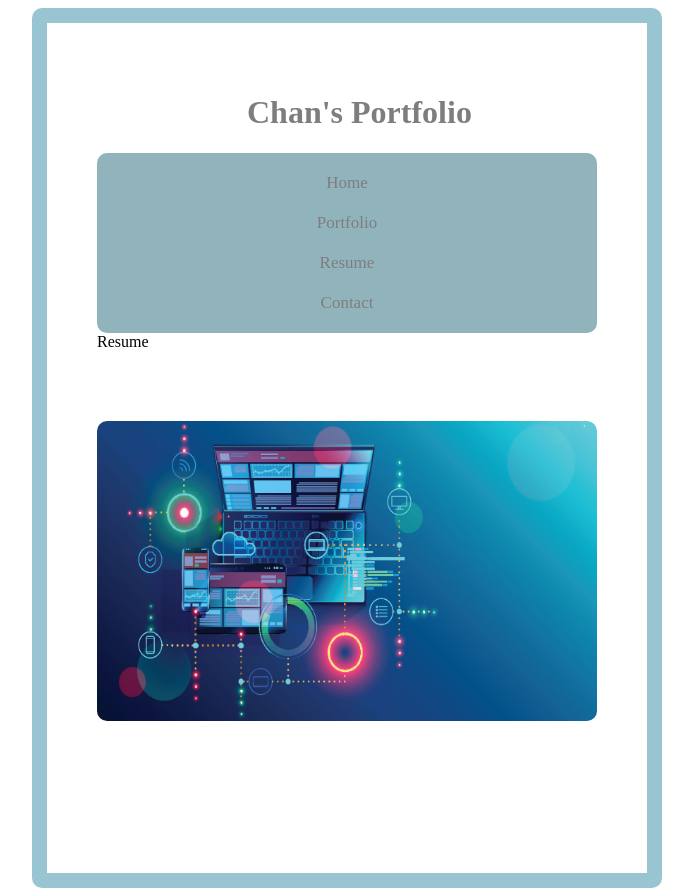
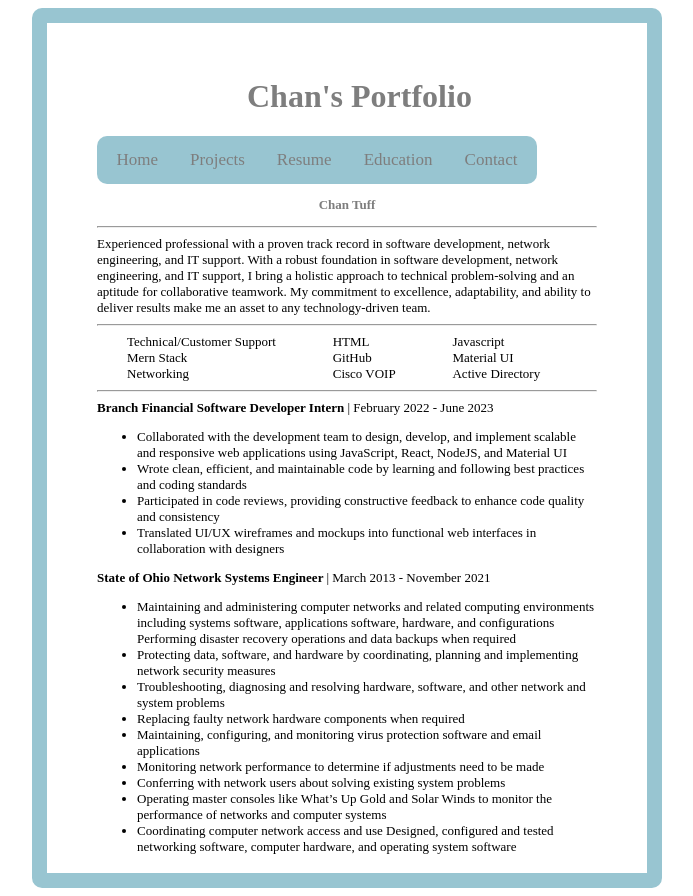
Before and after one commit to chantuff/Personal_Portfolio_Website, a React (Vite) app in the folder Portfolio_Website/: page /resume in a window 1280 px wide. Shown: the whole page, without its empty margins (526-1219 px from the left). Built offline with nearby package versions, Linux system fonts and the light colour scheme.

Commit message:
added pages and components

```diff
--- a/Portfolio_Website/src/App.css
+++ b/Portfolio_Website/src/App.css
@@ -9,15 +9,20 @@
 }
 
 .header {
-  top: 0;
   color: #7e7e7e;
   margin-left: 150px;
+  margin-top: 5px;
 }
 .nav {
-  margin-top: 10px;
-  background-color: #0e5b6e75;
+  top: 0;
+  display: flex;
+  width: 55vh;
+  justify-content: center;
+
+  background-color: #1f829b75;
   overflow: hidden;
   border-radius: 10px;
+
 }
 
 .nav a {
@@ -42,3 +47,65 @@ img {
   height: 300px;
   border-radius: 10px;
 }
+p {
+  font-size: small;
+  text-align: center;
+  color: #7e7e7e;
+}
+
+.skills {
+font-size: small;
+  display: grid;
+  grid-template-columns: auto auto auto;
+  margin-left: 30px;
+  border-bottom: 10px;
+}
+
+.objective {
+  font-size: small;
+}
+.item1 {
+   grid-column: 1;
+}
+.item2 {
+   grid-column: 2;
+}
+.item3 {
+   grid-column: 3;
+}
+.item4 {
+   grid-column: 1;
+}
+.item5 {
+   grid-column: 2;
+}
+.item6 {
+   grid-column: 3;
+}
+.item7 {
+   grid-column: 1;
+}
+.item8 {
+   grid-column: 2;
+}
+
+.jobs {
+  font-size: small;
+}
+
+.education {
+  font-size: small;
+  margin-top: 20px;
+
+}
+
+.certs {
+  text-align: center;
+}
+
+
+
+.contact {
+  margin-top: 20px;
+  font-size: small;
+}
--- a/Portfolio_Website/src/App.jsx
+++ b/Portfolio_Website/src/App.jsx
@@ -1,10 +1,11 @@
 import "./App.css";
 import { Route, Routes } from "react-router-dom";
 import Home from "./pages/Home";
-import Portfolio from "./pages/Portfolio";
+import Projects from "./pages/Projects";
 import Resume from "./pages/Resume";
 import Contact from "./pages/Contact";
 import Nav from "./components/Nav";
+import Education from "./pages/Education";
 
 function App() {
   return (
@@ -14,11 +15,12 @@ function App() {
       <Nav />
       <Routes>
         <Route path="/" element={<Home />} />
-        <Route path="/portfolio" element={<Portfolio />} />
+        <Route path="/projects" element={<Projects />} />
         <Route path="/resume" element={<Resume />} />
+        <Route path="/education" element={<Education />} />
         <Route path="/contact" element={<Contact />} />
       </Routes>
-      <img src="web-development-banner.jpg"></img>
+
     </div>
   );
 }
--- a/Portfolio_Website/src/components/Nav.jsx
+++ b/Portfolio_Website/src/components/Nav.jsx
@@ -6,11 +6,14 @@ function Nav() {
       <Link to="/">
         <div>Home</div>
       </Link>
-      <Link to="/portfolio">
-        <div>Portfolio</div>
+      <Link to="/projects">
+        <div>Projects</div>
       </Link>
       <Link to="/Resume">
         <div>Resume</div>
+      </Link>
+      <Link to="/Education">
+        <div>Education</div>
       </Link>
       <Link to="/Contact">
         <div>Contact</div>
--- a/Portfolio_Website/src/pages/Contact.jsx
+++ b/Portfolio_Website/src/pages/Contact.jsx
@@ -1,9 +1,21 @@
-import React from 'react'
+import React from "react";
 
 function Contact() {
   return (
-    <div>Contact</div>
-  )
+    <>
+      <div className="contact">
+        Thank you for taking the time to view my portfolio, feel free to reach
+        out to me.<br></br>
+        Chan Tuff<br></br>
+        Columbus, Ohio <br></br>
+        Email: chan.tuff@yahoo.com<br></br>
+        Phone: (614)806-4433<br></br>
+      </div>
+      <a href="https://www.linkedin.com/in/chan-tuff/">LinkedIn</a>
+      <br></br>
+      <a href="https://github.com/chantuff">GitHub</a>
+    </>
+  );
 }
 
-export default Contact
+export default Contact;
--- /dev/null
+++ b/Portfolio_Website/src/pages/Education.jsx
@@ -0,0 +1,22 @@
+import React from "react";
+
+function Education() {
+  return (
+    <div className="education">
+        <div className="certs">
+      <strong>Education and Certifications</strong><br></br>
+      </div>
+      <br></br>
+      Per Scholas Women In Software Engineering Bootcamp January 2024<br></br>
+      W3Schools Certified Front
+      End Developer Certificate June 2023 <br></br>
+      Branch Front End Software Developer Bootcamp
+      Certificate December 2021 <br></br>
+      Google IT Support Certificate March 2021<br></br>
+      Technology Education College (Kaplan), Columbus, Ohio AAB Computer
+      Information Systems November 2001
+    </div>
+  );
+}
+
+export default Education;
--- a/Portfolio_Website/src/pages/Home.jsx
+++ b/Portfolio_Website/src/pages/Home.jsx
@@ -2,7 +2,9 @@ import React from 'react'
 
 function Home() {
   return (
-    <div>Home</div>
+    <div>
+    <img src="web-development-banner.jpg"></img>
+    </div>
   )
 }
 
--- a/Portfolio_Website/src/pages/Portfolio.jsx
+++ /dev/null
@@ -1,9 +0,0 @@
-import React from 'react'
-
-function Portfolio() {
-  return (
-    <div>Portfolio</div>
-  )
-}
-
-export default Portfolio
--- /dev/null
+++ b/Portfolio_Website/src/pages/Projects.jsx
@@ -0,0 +1,9 @@
+import React from 'react'
+
+function Projects() {
+  return (
+    <div>Projects</div>
+  )
+}
+
+export default Projects
--- a/Portfolio_Website/src/pages/Resume.jsx
+++ b/Portfolio_Website/src/pages/Resume.jsx
@@ -2,7 +2,88 @@ import React from 'react'
 
 function Resume() {
   return (
-    <div>Resume</div>
+    <div class="box">
+      <p>
+        <strong>Chan Tuff</strong>
+
+
+      </p>
+      <hr class="line" />
+      <div class="objective">
+        Experienced professional with a proven track record in software
+        development, network engineering, and IT support. With a robust
+        foundation in software development, network engineering, and IT support,
+        I bring a holistic approach to technical problem-solving and an aptitude
+        for collaborative teamwork. My commitment to excellence, adaptability,
+        and ability to deliver results make me an asset to any technology-driven
+        team.
+      </div>
+
+      <hr class="line2" />
+      <div class="skills">
+
+    <div class="item1">Technical/Customer Support</div>
+    <div class="item2">HTML</div>
+    <div class="item3">Javascript</div>
+    <div class="item4">Mern Stack</div>
+    <div class="item5">GitHub</div>
+    <div class="item6">Material UI</div>
+    <div class="item7">Networking</div>
+    <div class="item8">Cisco VOIP</div>
+    <div class="item9">Active Directory</div>
+
+      </div>
+      <hr class="line3" />
+      <div class="jobs">
+        <strong>Branch Financial Software Developer Intern </strong> | February 2022 -
+        June 2023
+
+        <br />
+        <ul>
+          <li>
+            Collaborated with the development team to design, develop, and
+            implement scalable and responsive web applications using JavaScript,
+            React, NodeJS, and Material UI
+          </li>
+          <li>
+            Wrote clean, efficient, and maintainable code by learning and
+            following best practices and coding standards
+          </li>
+          <li>
+            Participated in code reviews, providing constructive feedback to
+            enhance code quality and consistency
+          </li>
+          <li>
+            Translated UI/UX wireframes and mockups into functional web
+            interfaces in collaboration with designers
+          </li>
+        </ul>
+
+
+
+      <strong>State of Ohio Network Systems Engineer </strong>| March 2013 - November 2021
+      <br></br>
+
+      <ul>
+      <li>Maintaining and administering computer networks and related computing
+      environments including systems software, applications software, hardware,
+      and configurations Performing disaster recovery operations and data
+      backups when required</li>
+      <li>Protecting data, software, and hardware by
+      coordinating, planning and implementing network security measures</li>
+      <li>Troubleshooting, diagnosing and resolving hardware, software, and other
+      network and system problems </li><li>Replacing faulty network hardware components
+      when required</li><li> Maintaining, configuring, and monitoring virus protection
+      software and email applications</li><li> Monitoring network performance to
+      determine if adjustments need to be made</li><li> Conferring with network users
+      about solving existing system problems </li><li>Operating master consoles like
+      What’s Up Gold and Solar Winds to monitor the performance of networks and
+      computer systems</li><li>Coordinating computer network access and use Designed,
+      configured and tested networking software, computer hardware, and
+      operating system software</li>
+    </ul>
+    </div>
+    </div>
   )
 }
 
```
